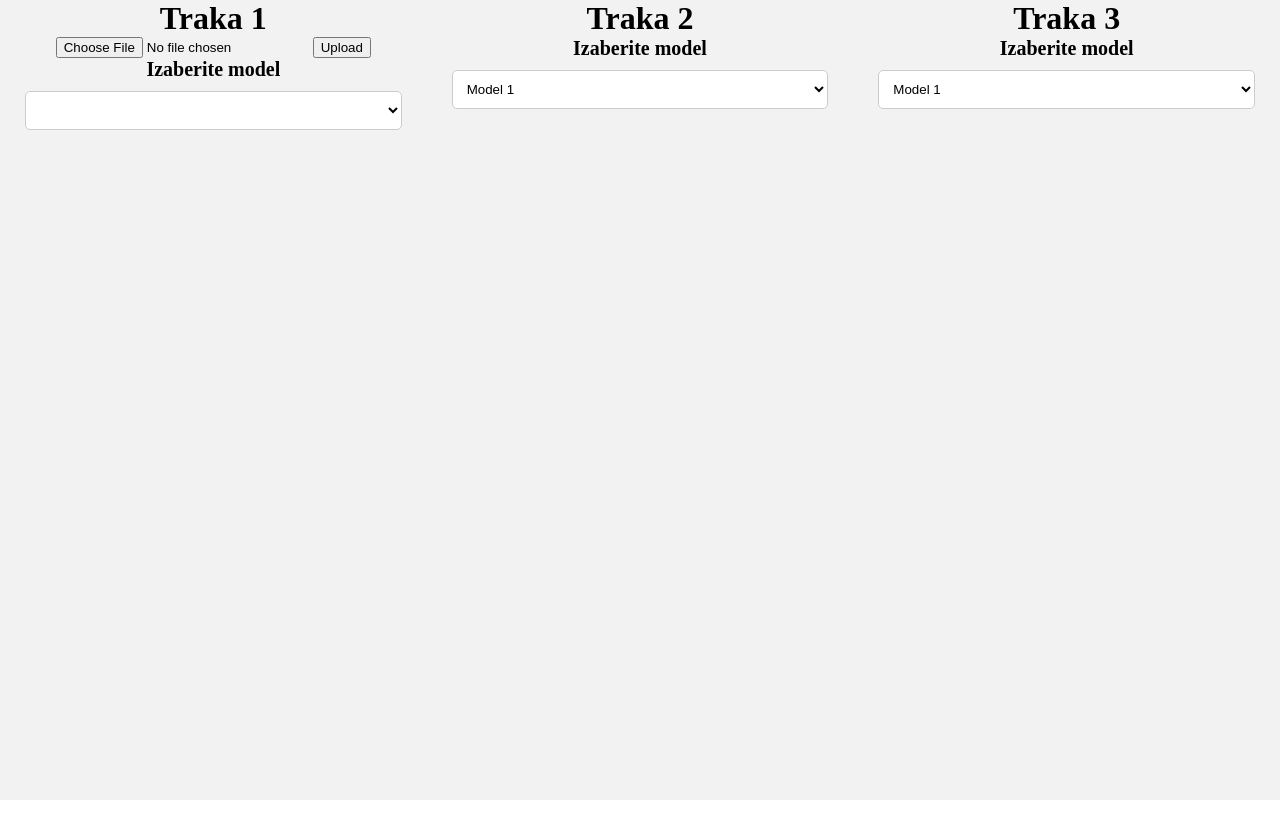
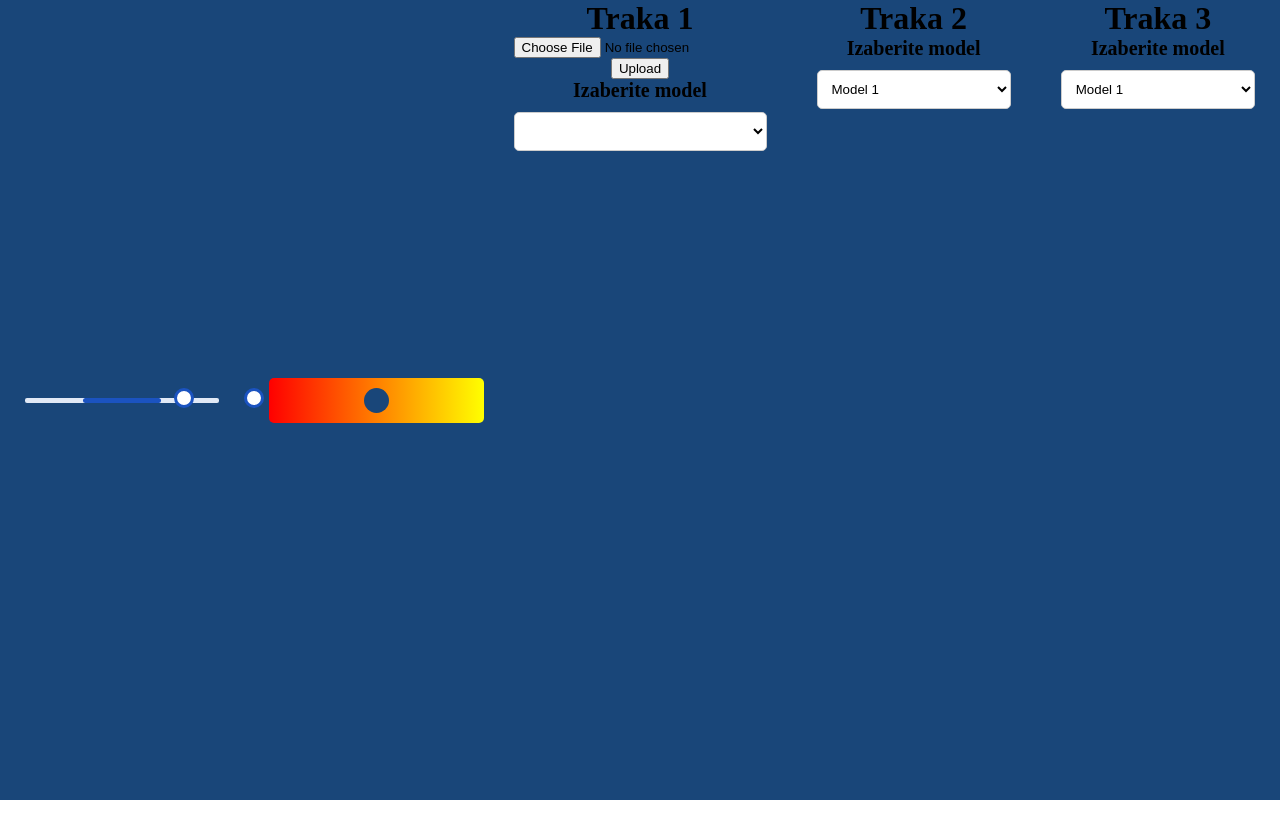
Before and after one commit to andrejtetkic/Smart-Convayor-Belt, a Flask app: page / in a window 1280 px wide. Run offline with Flask 3, Linux system fonts and the light colour scheme.

Commit message:
Added script.js Added single range slider and attempted to add double range slider with gradient

```diff
--- a/static/style.css
+++ b/static/style.css
@@ -9,7 +9,7 @@
     flex-direction: row;
     align-items: center;
     justify-content: center;
-    background-color: #f2f2f2;
+    background-color: #194679;
     height: 100vh;
 }
 .traka{
@@ -35,3 +35,89 @@ label{
     font-size: 20px;
     font-weight: bold;
 }
+/* single range slider */
+.rangeContainer{
+    width: 100%;
+    padding: 25px;
+    text-align: center;
+}
+
+.slider{
+    appearance: none;
+    width: 100%;
+    padding: 10px;
+    margin: 10px 0;
+    border-radius: 5px;
+    background: linear-gradient(to right, red, yellow);
+}
+
+/* slider thumb, should be a line */
+.slider::-webkit-slider-thumb{
+    appearance: none;
+    width: 25px;
+    height: 25px;
+    border-radius: 50%;
+    background-color: #194679;
+    cursor: pointer;
+}
+
+
+
+
+
+
+/* Double slider style */
+.range{
+    width: 100%;
+    padding: 25px;
+    text-align: center;
+
+}
+
+.range-slider {
+    height: 5px;
+    position: relative;
+    background-color: #e1e9f6;
+    border-radius: 2px;
+  }
+  .range-selected {
+    height: 100%;
+    left: 30%;
+    right: 30%;
+    position: absolute;
+    border-radius: 5px;
+    background-color: #1b53c0;
+  }
+
+  .range-input {
+    position: relative;
+  }
+  .range-input input {
+    position: absolute;
+    width: 100%;
+    height: 5px;
+    top: -7px;
+    background: none;
+    pointer-events: none;
+    -webkit-appearance: none;
+    -moz-appearance: none;
+    appearance: none;
+  }
+  .range-input input::-webkit-slider-thumb {
+    height: 20px;
+    width: 20px;
+    border-radius: 50%;
+    border: 3px solid #1b53c0;
+    background-color: #fff;
+    pointer-events: auto;
+    -webkit-appearance: none;
+  }
+  .range-input input::-moz-range-thumb {
+    height: 15px;
+    width: 15px;
+    border-radius: 50%;
+    border: 3px solid #1b53c0;
+    background-color: #fff;
+    pointer-events: auto;
+    -moz-appearance: none;
+  }
--- a/templates/index.html
+++ b/templates/index.html
@@ -4,13 +4,28 @@
     <meta charset="UTF-8">
     <meta name="viewport" content="width=device-width, initial-scale=1.0">
     <link rel="stylesheet" href="/static/style.css">
+    <script src="script.js"></script>
     <title>Pokretna traka</title>
 </head>
 <body>
     <div class="container">
+        <!-- Double slider(not working as intended) -->
+        <div class="range">
+            <div class="range-slider">
+                <span class="range-selected"></span>
+              </div>
+              <div class="range-input">
+                <input type="range" class="min" min="0" max="1000" value="300" step="10">
+                <input type="range" class="max" min="0" max="1000" value="700" step="10">
+            </div>
+        </div>
+
+        <div class="rangeContainer">
+            <input type="range" min="0" max="360" name="colorRange" id="colR" class="slider">
+        </div>
         <div class="traka">
             <h1>Traka 1</h1>
-            <form action = "/success" method = "post" enctype="multipart/form-data">
+            <form action = "/" method = "post" enctype="multipart/form-data">
                 <input type="file" name="file"/>
                 <input type="submit" value="Upload"/>
             </form>
@@ -50,5 +65,6 @@
             </form>
         </div>
     </div>
+
 </body>
 </html>
```
Also changed, not shown: app.py (line endings or trailing spaces), templates/script.js (added), 1 other file.
